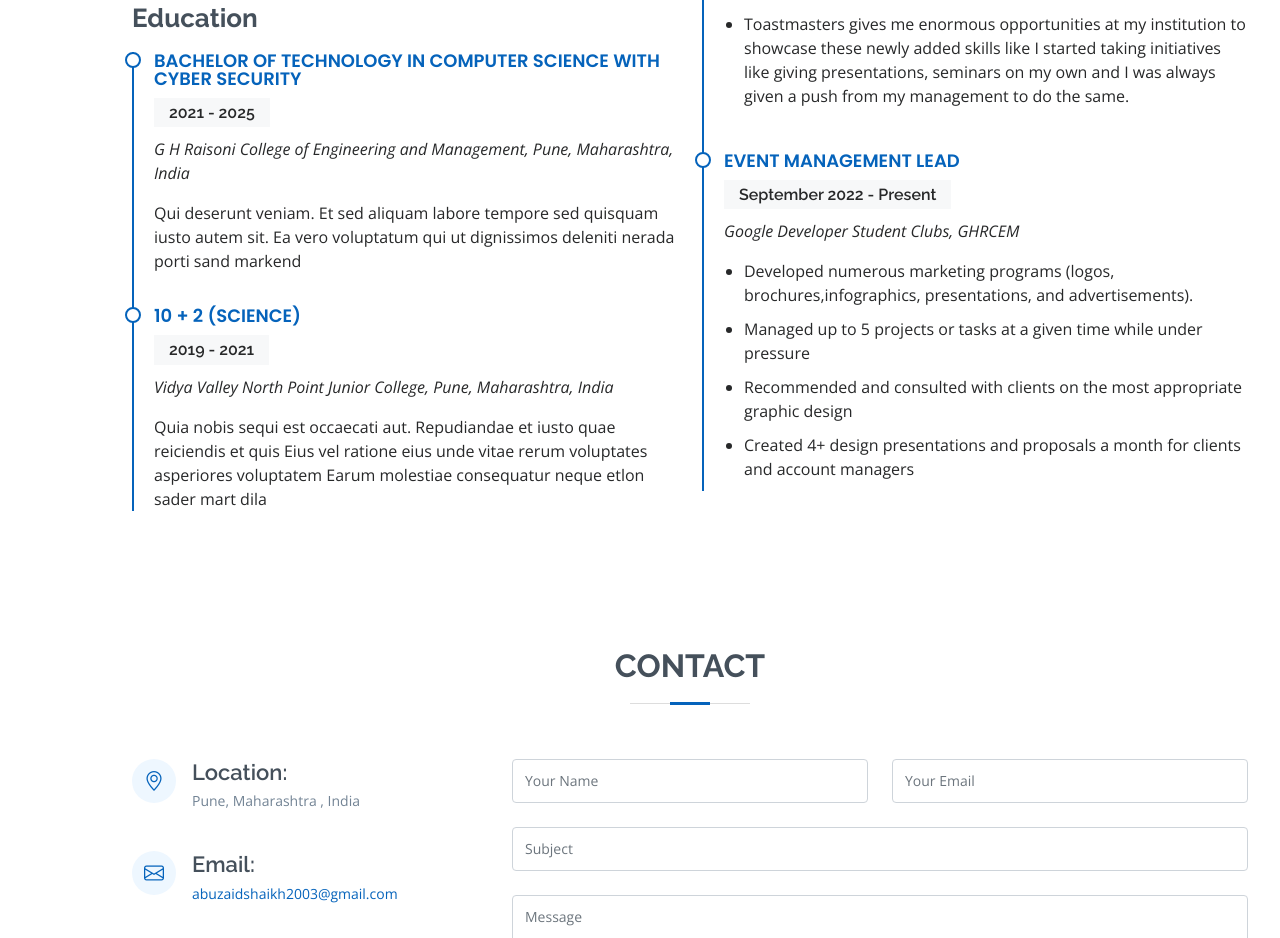
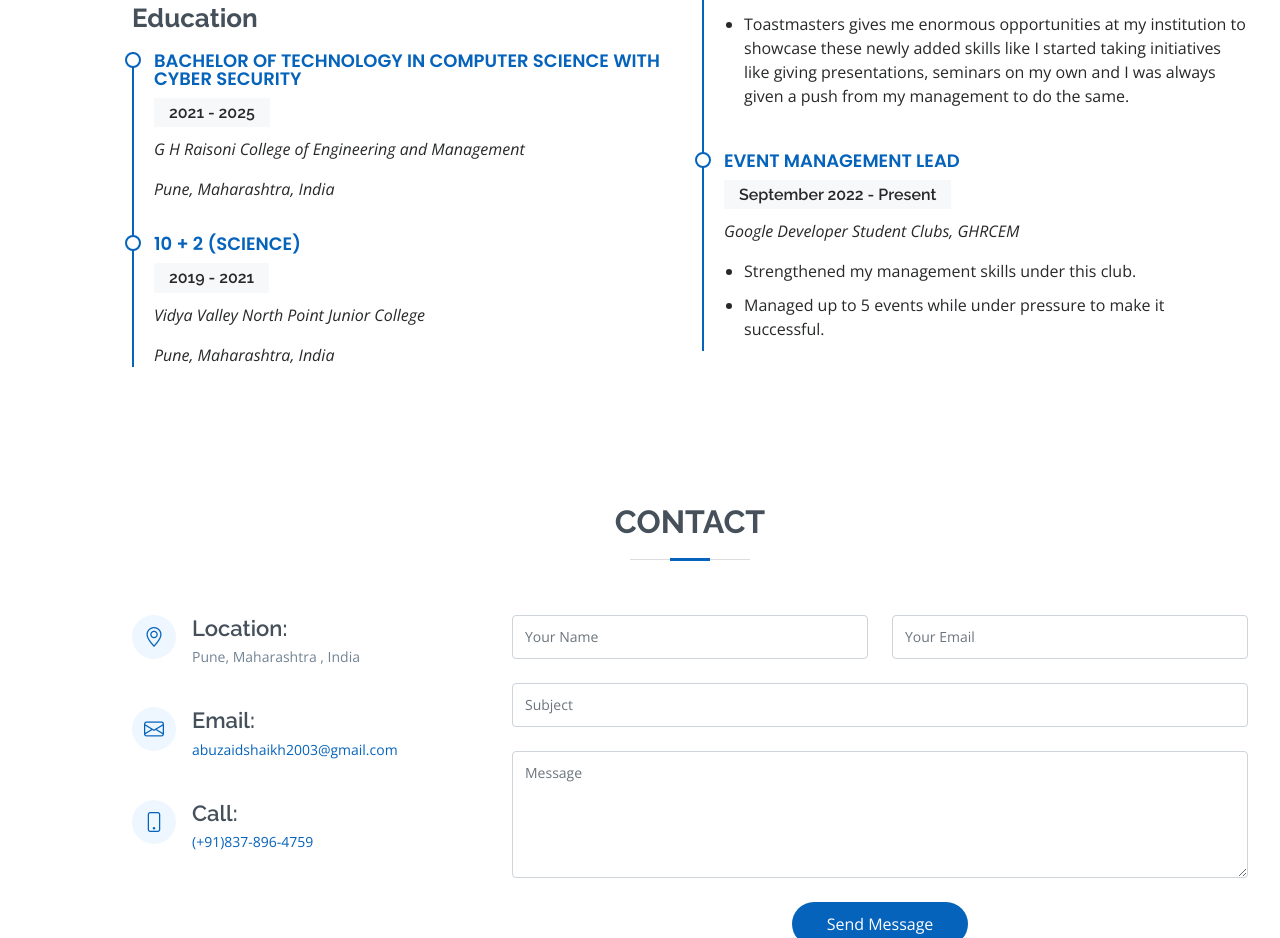
Before and after one commit to AbuZaid30/Portfolio, a plain HTML site: page index.html in a window 1280 px wide. Shown: the part 2419-3357 px from the top of the page. Drawn offline with nearby package versions, Linux system fonts and the light colour scheme.

Commit message:
Resume Update

```diff
--- a/index.html
+++ b/index.html
@@ -197,14 +197,14 @@
             <div class="resume-item">
               <h4>Bachelor of Technology in Computer Science with Cyber Security</h4>
               <h5>2021 - 2025</h5>
-              <p><em>G H Raisoni College of Engineering and Management, Pune, Maharashtra, India</em></p>
-              <p>Qui deserunt veniam. Et sed aliquam labore tempore sed quisquam iusto autem sit. Ea vero voluptatum qui ut dignissimos deleniti nerada porti sand markend</p>
+              <p><em>G H Raisoni College of Engineering and Management</em></p>
+              <p><em>Pune, Maharashtra, India</em></p>
             </div>
             <div class="resume-item">
               <h4>10 + 2 (Science)</h4>
               <h5>2019 - 2021</h5>
-              <p><em>Vidya Valley North Point Junior College, Pune, Maharashtra, India</em></p>
-              <p>Quia nobis sequi est occaecati aut. Repudiandae et iusto quae reiciendis et quis Eius vel ratione eius unde vitae rerum voluptates asperiores voluptatem Earum molestiae consequatur neque etlon sader mart dila</p>
+              <p><em>Vidya Valley North Point Junior College</em></p>
+              <p><em>Pune, Maharashtra, India</em></p>
             </div>
           </div>
           <div class="col-lg-6">
@@ -224,10 +224,8 @@
               <h5>September 2022 - Present</h5>
               <p><em>Google Developer Student Clubs, GHRCEM</em></p>
               <ul>
-                <li>Developed numerous marketing programs (logos, brochures,infographics, presentations, and advertisements).</li>
-                <li>Managed up to 5 projects or tasks at a given time while under pressure</li>
-                <li>Recommended and consulted with clients on the most appropriate graphic design</li>
-                <li>Created 4+ design presentations and proposals a month for clients and account managers</li>
+                <li>Strengthened my management skills under this club.</li>
+                <li>Managed up to 5 events while under pressure to make it successful.</li>
               </ul>
             </div>
           </div>
```
